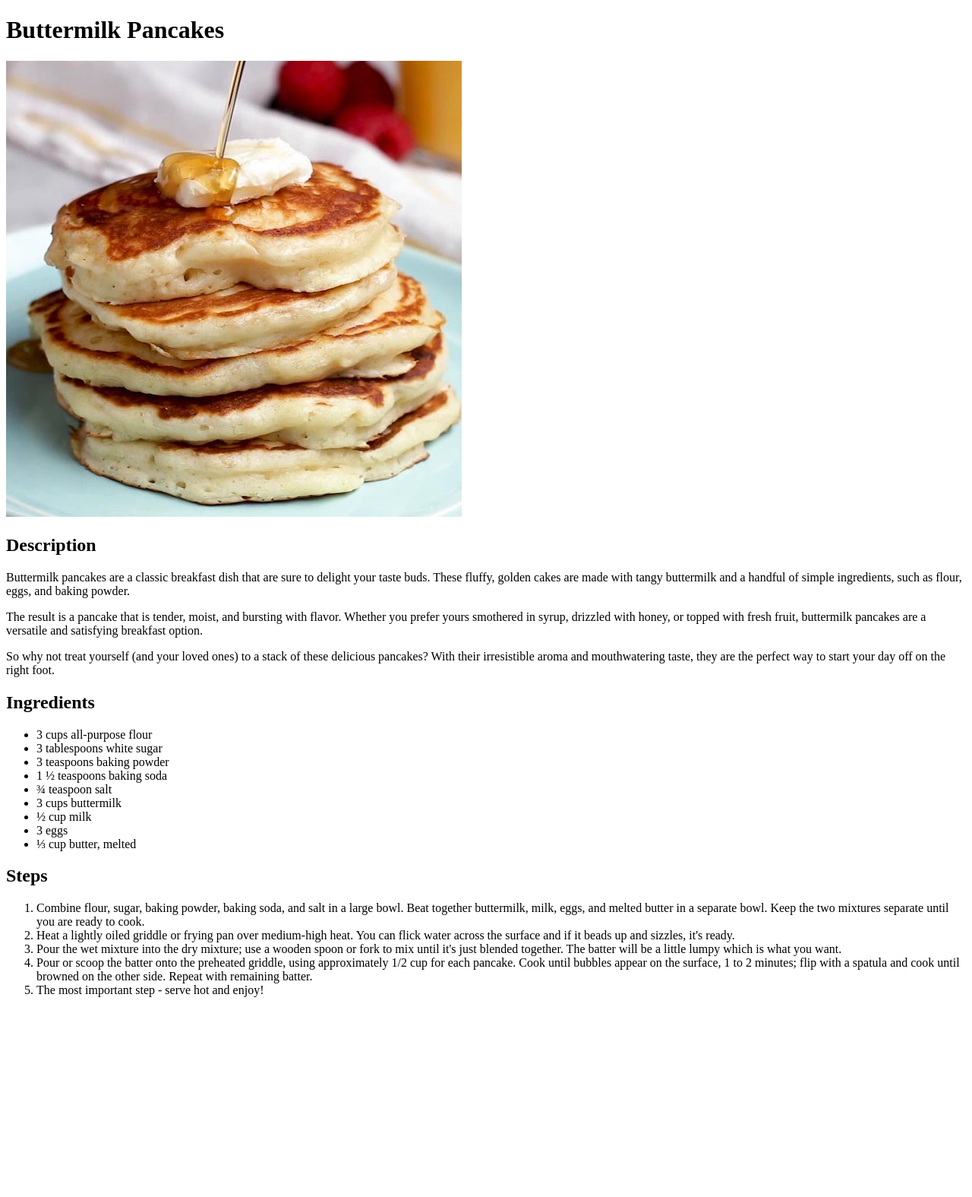
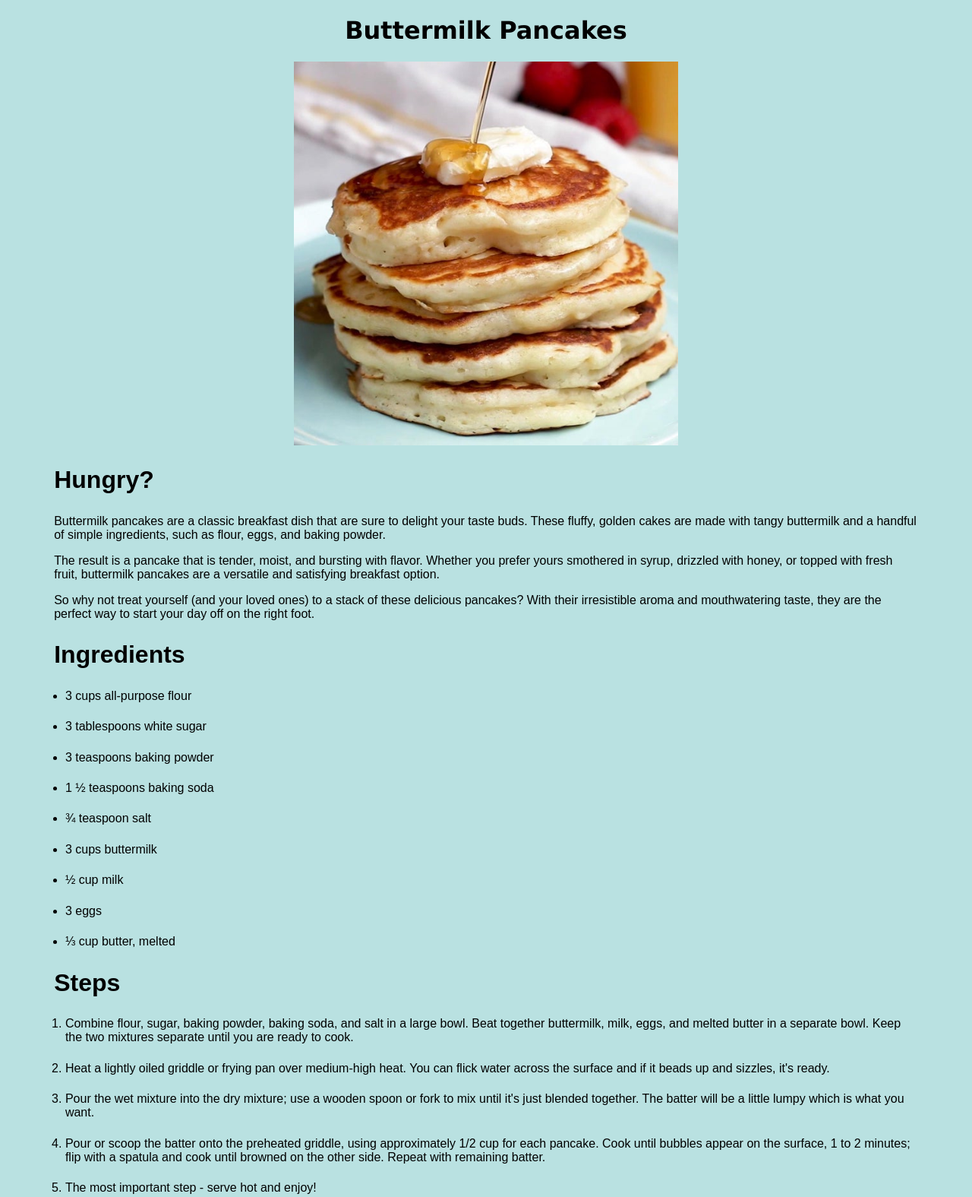
Before and after one commit to KianFlux/odin-recipes, a plain HTML site: page recipes/buttermilk-pancakes.html in a window 1280 px wide. Shown: the whole page at 76% size. Before the commit the page ends 1328 px from the top, so only its background shows below. Drawn offline with Linux system fonts and the light colour scheme.

Commit message:
Add basic styles to all pages
add styles within styles.css, add links to the stylesheet
within all site pages

```diff
--- a/recipes/buttermilk-pancakes.html
+++ b/recipes/buttermilk-pancakes.html
@@ -4,15 +4,16 @@
 <head>
     <meta charset="UTF-8">
     <title>Buttermilk Pancakes</title>
+    <link rel="stylesheet" href="../styles.css">
 </head>
 
 <body>
     <h1>Buttermilk Pancakes</h1>
 
     <img src="../images/buttermilk-pancakes.jpeg" alt="Image of a stack of buttermilk pancakes, that
-        look ready to eat">
+        look ready to eat" class="image-format">
 
-    <h2>Description</h2>
+    <h2>Hungry?</h2>
     <p>
         Buttermilk pancakes are a classic breakfast dish that are sure to delight your taste buds. These fluffy, golden
         cakes
@@ -30,8 +31,8 @@
         and mouthwatering taste, they are the perfect way to start your day off on the right foot.
     </p>
     <h2>Ingredients</h2>
-    <p>
-    <ul>
+
+    <ul class="margin-text">
         <li>3 cups all-purpose flour</li>
         <li>3 tablespoons white sugar</li>
         <li>3 teaspoons baking powder</li>
@@ -42,19 +43,24 @@
         <li>3 eggs</li>
         <li> ⅓ cup butter, melted</li>
     </ul>
-    </p>
+
     <h2>Steps</h2>
-    <ol>
-        <li>Combine flour, sugar, baking powder, baking soda, and salt in a large bowl. Beat together buttermilk, milk,
-            eggs, and melted butter in a separate bowl. Keep the two mixtures separate until you are ready to cook.</li>
-        <li>Heat a lightly oiled griddle or frying pan over medium-high heat. You can flick water across the surface and
+
+    <ol class="margin-text">
+        <li>Combine flour, sugar, baking powder, baking soda, and salt in a large bowl. Beat together buttermilk,
+            milk,
+            eggs, and melted butter in a separate bowl. Keep the two mixtures separate until you are ready to cook.
+        </li>
+        <li>Heat a lightly oiled griddle or frying pan over medium-high heat. You can flick water across the surface
+            and
             if it beads up and sizzles, it's ready.</li>
         <li>Pour the wet mixture into the dry mixture; use a wooden spoon or fork to mix until it's just blended
             together. The
             batter will be a little lumpy which is what you want.</li>
         <li>Pour or scoop the batter onto the preheated griddle, using approximately 1/2 cup for each pancake. Cook
             until bubbles
-            appear on the surface, 1 to 2 minutes; flip with a spatula and cook until browned on the other side. Repeat
+            appear on the surface, 1 to 2 minutes; flip with a spatula and cook until browned on the other side.
+            Repeat
             with remaining batter.</li>
         <li>The most important step - serve hot and enjoy!</li>
     </ol>
--- a/styles.css
+++ b/styles.css
@@ -0,0 +1,45 @@
+* {
+    background-color: rgb(185, 225, 225);
+    font-family: Arial, Helvetica, sans-serif;
+}
+
+h1 {
+    font-family: Verdana, Geneva, Tahoma, sans-serif;
+    font-weight: 900;
+    text-align: center;
+    font-size: 200%
+}
+
+h2 {
+    font-size: 200%;
+    text-align: left;
+    margin-left: 5%;
+    margin-right: 5%;
+}
+
+p {
+    margin-right: 5%;
+    margin-left: 5%;
+}
+
+/*ul,
+ol {
+    list-style-position: inside;
+}
+*/
+li {
+    margin-bottom: 2%;
+}
+
+.margin-text {
+    margin-right: 5%;
+    margin-left: 3%;
+}
+
+.image-format {
+    display: block;
+    width: 40%;
+    height: 40%;
+    margin-left: auto;
+    margin-right: auto;
+}
```
Also changed, not shown: index.html (+2 -1 lines), recipes/peri-peri-chicken.html (+4 -3 lines), recipes/scrambled-eggs.html (+12 -5 lines).
